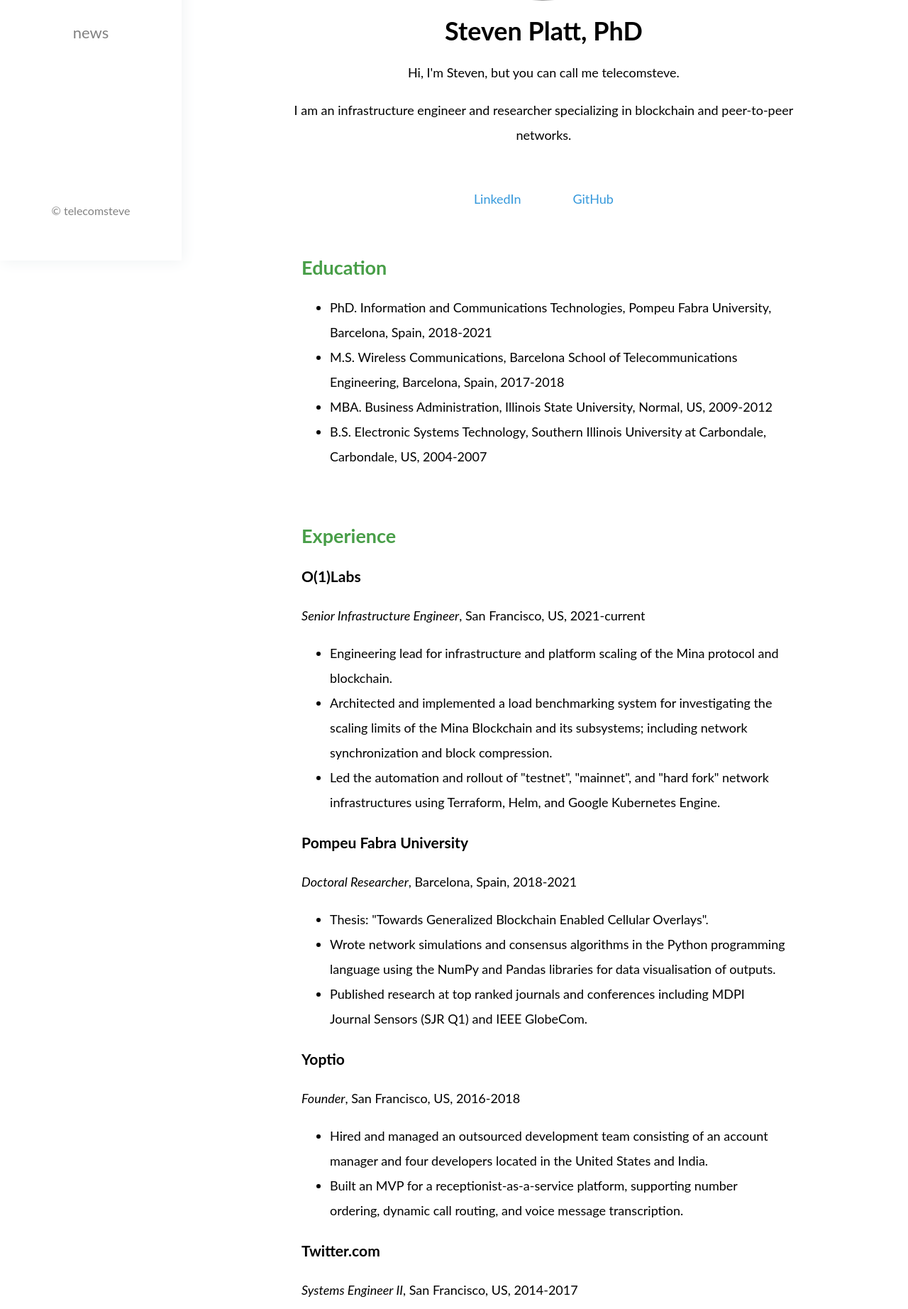
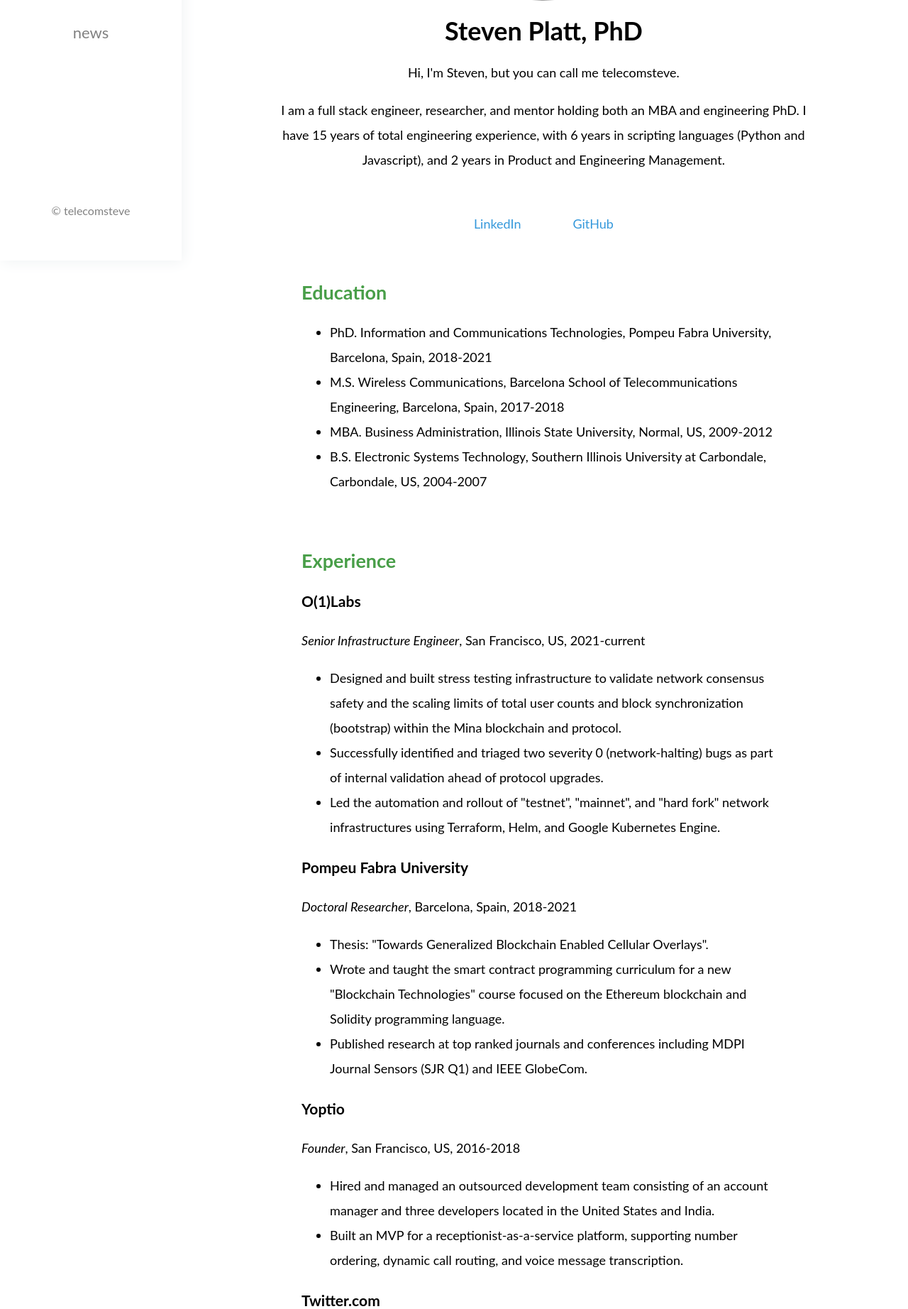
Before and after one commit to stevenplatt/telecomsteve-flask, a Flask app: page / in a window 1280 px wide. Shown: the part 433-2277 px from the top of the page at 71% size. Run offline with Flask 2, Linux system fonts and the light colour scheme; some libraries are stand-ins or nearby versions; grey boxes are pictures that could not be loaded.

Commit message:
Update index.html

```diff
--- a/telecomsteve/templates/index.html
+++ b/telecomsteve/templates/index.html
@@ -9,7 +9,8 @@
             <h1>Steven Platt, PhD</h1>
 
             <p>Hi, I'm Steven, but you can call me telecomsteve.</p>
-            <p>I am an infrastructure engineer and researcher specializing in blockchain and peer-to-peer networks.</p>
+            <p>I am a full stack engineer, researcher, and mentor holding both an MBA and engineering PhD.
+                I have 15 years of total engineering experience, with 6 years in scripting languages (Python and Javascript), and 2 years in Product and Engineering Management.</p>
             <div class="about_links">
                 <a class="about_links" target="blank" href="https://www.linkedin.com/in/telecomsteve">LinkedIn</a>
                 <a class="about_links" target="blank" href="https://github.com/stevenplatt/telecomsteve-flask">GitHub</a>
@@ -30,9 +31,8 @@
                 <h3>O(1)Labs</h3>
                 <p><i>Senior Infrastructure Engineer</i>, San Francisco, US, 2021-current</p>
                 <ul>
-                  <li>Engineering lead for infrastructure and platform scaling of the Mina protocol and blockchain.</li>
-                  <li>Architected and implemented a load benchmarking system for investigating the scaling limits of the Mina Blockchain
-                    and its subsystems; including network synchronization and block compression.</li>
+                  <li>Designed and built stress testing infrastructure to validate network consensus safety and the scaling limits of total user counts and block synchronization (bootstrap) within the Mina blockchain and protocol.</li>
+                  <li>Successfully identified and triaged two severity 0 (network-halting) bugs as part of internal validation ahead of protocol upgrades.</li>
                   <li>Led the automation and rollout of "testnet", "mainnet", and "hard fork" network infrastructures using Terraform, Helm,
                     and Google Kubernetes Engine.</li>
                 </ul>
@@ -41,8 +41,8 @@
                 <p><i>Doctoral Researcher</i>, Barcelona, Spain, 2018-2021</p>
                 <ul>
                   <li>Thesis: "Towards Generalized Blockchain Enabled Cellular Overlays".</li>
-                  <li>Wrote network simulations and consensus algorithms in the Python programming language using the NumPy and Pandas
-                    libraries for data visualisation of outputs.</li>
+                  <li>Wrote and taught the smart contract programming curriculum for a new "Blockchain Technologies" course focused on the Ethereum blockchain
+                      and Solidity programming language.</li>
                   <li>Published research at top ranked journals and conferences including MDPI Journal Sensors (SJR Q1) and IEEE
                     GlobeCom.</li>
                 </ul>
@@ -50,7 +50,7 @@
                 <h3>Yoptio</h3>
                 <p><i>Founder</i>, San Francisco, US, 2016-2018</p>
                 <ul>
-                  <li>Hired and managed an outsourced development team consisting of an account manager and four developers located in the United States and India.</li>
+                  <li>Hired and managed an outsourced development team consisting of an account manager and three developers located in the United States and India.</li>
                   <li>Built an MVP for a receptionist-as-a-service platform, supporting number ordering, dynamic call routing, and voice message transcription.</li>
                 </ul>
 
@@ -89,7 +89,7 @@
                 <h2 class="resume_accent">Languages and Tools</h2>
                 <ul>
                   <li>Python, Go, Bash, YAML, HCL, Solidity, SQL</li>
-                  <li>Linux, AWS, GCP, Azure, Docker, Kubernetes, Ansible, Puppet, Terraform, Jenkins</li>
+                  <li>Linux, AWS, GCP, Azure, Docker, Kubernetes, Ansible, Puppet, Terraform, Engineering Management</li>
                 </ul>
             </div>
 
```
